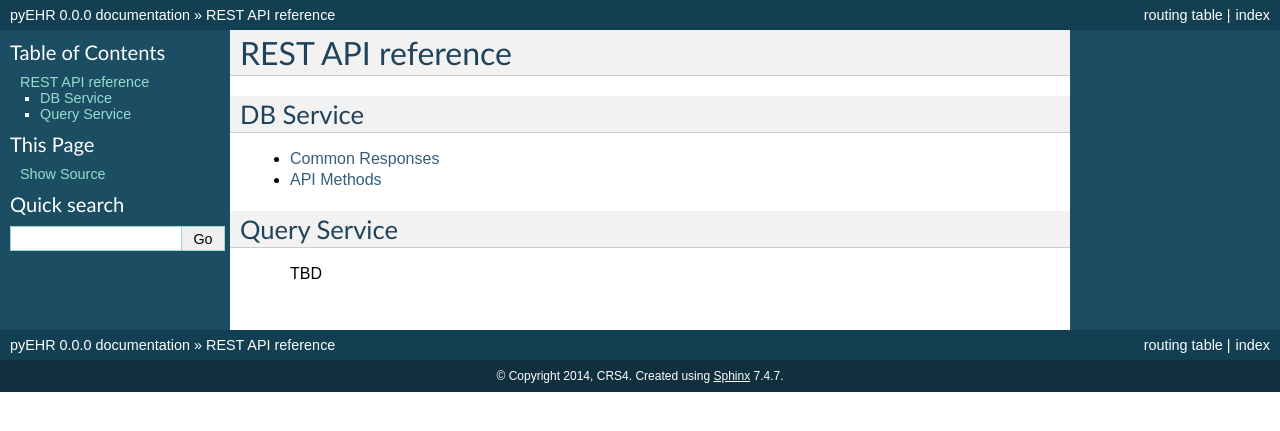
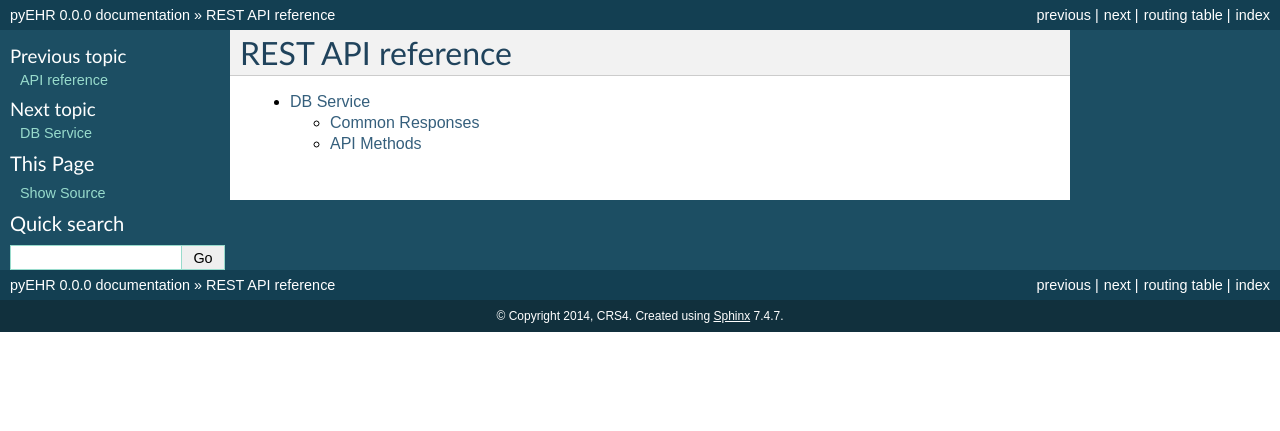
Before and after one commit to crs4/pyEHR, a Sphinx documentation site: the page built from docs/http_doc/index.rst, in a window 1280 px wide. Shown: the top 431 px of the page. Built offline with Sphinx 7.4.7, drawn with Linux system fonts in a browser that asks for light colours.

Commit message:
other small fixes in doc

```diff
--- a/docs/http_doc/dbservice.rst
+++ b/docs/http_doc/dbservice.rst
@@ -1,3 +1,6 @@
+DB Service
+==========
+
 Common Responses
 ----------------
 Error reponses are the same for all the methods exposed by the REST API,
--- a/docs/http_doc/index.rst
+++ b/docs/http_doc/index.rst
@@ -2,16 +2,7 @@ REST API reference
 ==================
 
 
-DB Service
-----------
-
 .. toctree::
-   :maxdepth: 1
+   :maxdepth: 2
 
    dbservice
-
-
-Query Service
--------------
-
-  TBD
--- a/docs/index.rst
+++ b/docs/index.rst
@@ -14,6 +14,7 @@ Contents:
    :maxdepth: 2
 
    api_doc/index
+   http_doc/index
 
 
 Indices and tables
```
